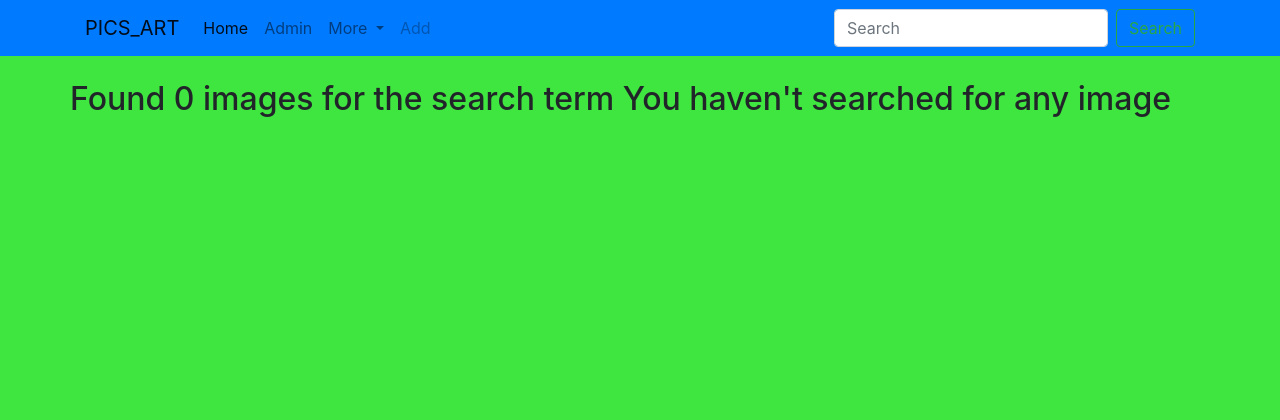
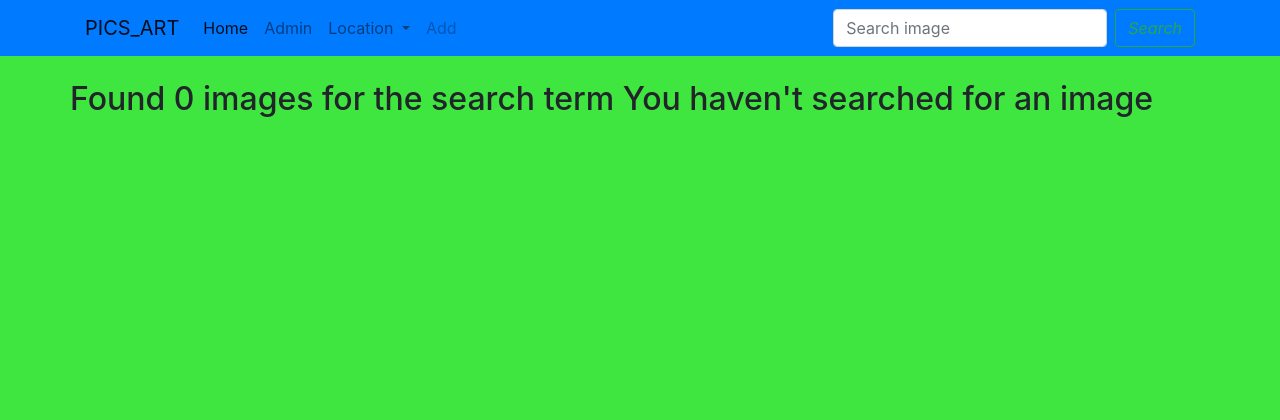
Before and after one commit to Trinityrace/galla, a Django app: page /search/ in a window 1280 px wide. Shown: the top 420 px of the page. Run offline with Django 3.2, Linux system fonts and the light colour scheme; some libraries are stand-ins or nearby versions.

Commit message:
code cleanup// search function for categories enabled

```diff
--- a/gallery/templates/photo/base.html
+++ b/gallery/templates/photo/base.html
@@ -24,7 +24,7 @@
   {% block content %}
 
   {% endblock content %}
-
+<br> <br>
 
   <nav class="navbar fixed-bottom navbar-light bg-primary">
     <a class="navbar-brand" href="#">Footer</a>
--- a/gallery/templates/photo/gallery.html
+++ b/gallery/templates/photo/gallery.html
@@ -19,7 +19,7 @@
       {% endfor %}
     </div>
 
-</div>
+</div> <br><br>
 
 
 <!-- Large modal -->
--- a/gallery/templates/photo/navbar.html
+++ b/gallery/templates/photo/navbar.html
@@ -1,4 +1,3 @@
-
 <nav class="navbar navbar-expand-lg navbar-light bg-primary">
   <div class="container">
     <a class="navbar-brand" href="{% url 'gallery' %}">PICS_ART</a>
@@ -13,27 +12,30 @@
           <a class="nav-link" href="{% url 'gallery' %}">Home <span class="sr-only">(current)</span></a>
         </li>
         <li class="nav-item">
-            <a class="nav-link" href="#">Admin</a>
+          <a class="nav-link" href="/admin">Admin</a>
         </li>
         <li class="nav-item dropdown">
           <a class="nav-link dropdown-toggle" href="#" id="navbarDropdown" role="button" data-toggle="dropdown"
             aria-haspopup="true" aria-expanded="false">
-              More
+            Location
           </a>
           <div class="dropdown-menu" aria-labelledby="navbarDropdown">
+            {% for location in location %}
             <a class="dropdown-item" href="#"></a>
-              <a class="dropdown-item" href="#">Location</a>
+            <a class="dropdown-item" href="/?image={{location}}">{{image.location}}</a>
             <div class="dropdown-divider"></div>
             <a class="dropdown-item" href="#">Category</a>
+            {% endfor %}
           </div>
         </li>
         <li class="nav-item">
           <a class="nav-link disabled" href="#" tabindex="-1" aria-disabled="true">Add</a>
         </li>
       </ul>
-        <form class="form-inline my-2 my-lg-0">
-          <input class="form-control mr-sm-2" type="search" placeholder="Search" aria-label="Search">
-          <button class="btn btn-outline-success my-2 my-sm-0" type="submit"><i class="glyphicon glyphicon-search"></i>Search</button>
+      <form class="form-inline my-2 my-lg-0" role="search" action="{% url 'search_results' %}" method="get">
+        <input class="form-control mr-sm-2" name="categorys" type="text" placeholder="Search image" aria-label="Search">
+        <button class="btn btn-outline-success my-2 my-sm-0" type="submit"><i
+            class="glyphicon glyphicon-search">Search</i></button>
       </form>
     </div>
   </div>
--- a/gallery/templates/photo/search.html
+++ b/gallery/templates/photo/search.html
@@ -20,8 +20,9 @@
         </div>
         {% endfor %}
       </div>
-      {% endif %}
     </div>
+    {% endif %}
+
   </div>
 </div>
 {% endblock %}
--- a/gallery/views.py
+++ b/gallery/views.py
@@ -30,28 +30,28 @@ def gallery(request):
     return render(request, 'photo/gallery.html', {'images': images})
 
 def search_results(request):
-    if 'category' in request.GET and request.GET["categorys"]:
+    if 'categorys' in request.GET and request.GET["categorys"]:
         search_images = request.GET.get("categorys")
         searched_images = Photo.search_by_category(search_images)
         message = f"{search_images}"
         return render(request, 'photo/search.html',{"message":message,"photos": searched_images})
     else:
-        message = "You haven't searched for any image"
+        message = "You haven't searched for an image"
     return render(request, 'photo/search.html',{"message":message})
 
 def get_image_by_id(request,image_id):
     try:
-        image = Image.objects.get(id = image_id)
+        image = Photo.objects.get(id = image_id)
     except DoesNotExist:
         raise Http404()
     return render(request,"image.html", {"image":image})
 
-def location(request):
-    image = Image.objects.all()
-    locations = Location.objects.all()
-    return render(request, 'location.html', {"image": image, "locations": locations})
+def search_by_category(request, category):
+    image = Photo.objects.all()
+    categorys = Category.objects.all()
+    return render(request, 'category.html', {"image": image, "categorys": categorys})
 
 def search_by_location(request, location):
     locations = Location.objects.all()
-    image = Image.search_by_location(location)
+    image = Photo.search_by_location(location)
     return render(request, 'location.html', {"image": image, "locations": locations})
```
Also changed, not shown: gallery/models.py (+6 -5 lines). Lines whose indentation alone changed are shown as unchanged.
